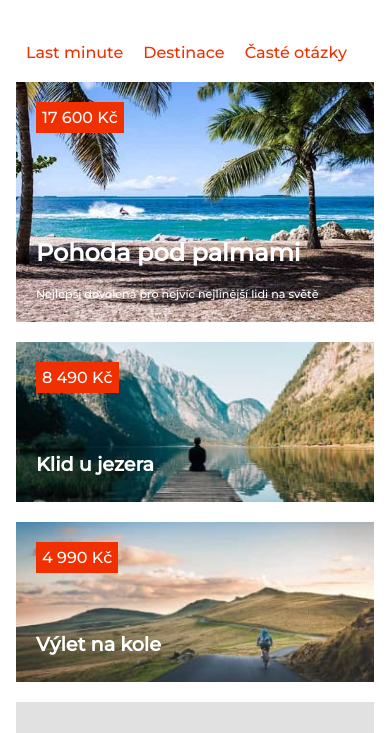
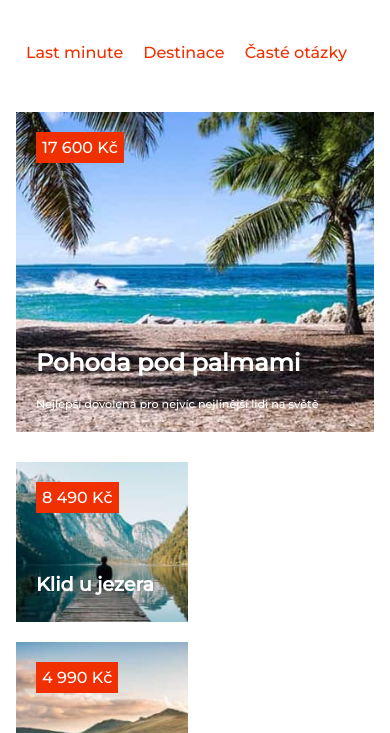
Before and after one commit to HTML-a-CSS-2-Podzim-2021-Online/cestovka-IvetaHud, a plain HTML site: page index.html in a window 390 px wide. Shown: the part 64-797 px from the top of the page. Drawn offline with Linux system fonts and the light colour scheme.

Commit message:
celé divné, znovu a líp!

```diff
--- a/hlavicka.css
+++ b/hlavicka.css
@@ -65,4 +65,8 @@ a:focus {
     a {
         font-size: 1rem;
     }
+
+    .hlavicka {
+        margin-bottom: 30px;
+    }
 }
--- a/uvod-zajezdy.css
+++ b/uvod-zajezdy.css
@@ -2,9 +2,8 @@ html { box-sizing: border-box; }
 *, ::before, ::after { box-sizing: inherit; }
 
 .zajezdy{
+    color:white;
     display: flex;
-    justify-content: space-between;
-    color:white;
 
 }
 
@@ -39,13 +38,7 @@ html { box-sizing: border-box; }
     left: 20px;
     top: 20px;
     padding: 6px;
-
 }
-
-
-
-
-
 
 /* Mobil */
 @media screen and (max-width: 420px){
@@ -58,7 +51,6 @@ html { box-sizing: border-box; }
         height: 240px;
         width: auto;
         margin: 10px 0;
-
     }
 
     .zajezdy__zajezd2,
@@ -66,7 +58,9 @@ html { box-sizing: border-box; }
         height: 160px;
         width: auto;
         margin: 10px 0;
+
     }
+
 
     .zajezdy__zajezd1--text {
         position: absolute;
@@ -84,12 +78,50 @@ html { box-sizing: border-box; }
 
     .zajezdy__zajezd1--text p {
         font-size: 0.7rem;
+        padding-right: 5px;
     }
-
 }
 
 /* Tablet */
 @media screen and (max-width: 640px){
+    .zajezdy__zajezd1--text {
+        position: absolute;
+        left: 20px;
+        bottom: 10px;
+    }
+
+    .zajezdy__zajezd2--text,
+    .zajezdy__zajezd3--text {
+        position: absolute;
+        left: 20px;
+        bottom: 10px;
+        font-size: 0.8rem;;
+    }
+
+    .zajezdy {
+        display: flex;
+        flex-direction: row;
+        flex-wrap: wrap;
+        justify-content: space-between;
+    }
+
+    .zajezdy__zajezd1 {
+        flex-basis: 100%;
+        min-height: 320px;
+        margin-bottom: 20px;
 
 
+    }
+
+    .zajezdy__zajezd2,
+    .zajezdy__zajezd3 {
+        flex-basis: 48%;
+        min-height: 160px;
+
+    }
+
+    .zajezdy__zajezd2 {
+        margin-right: 20px;
+    }
+
 }
```
